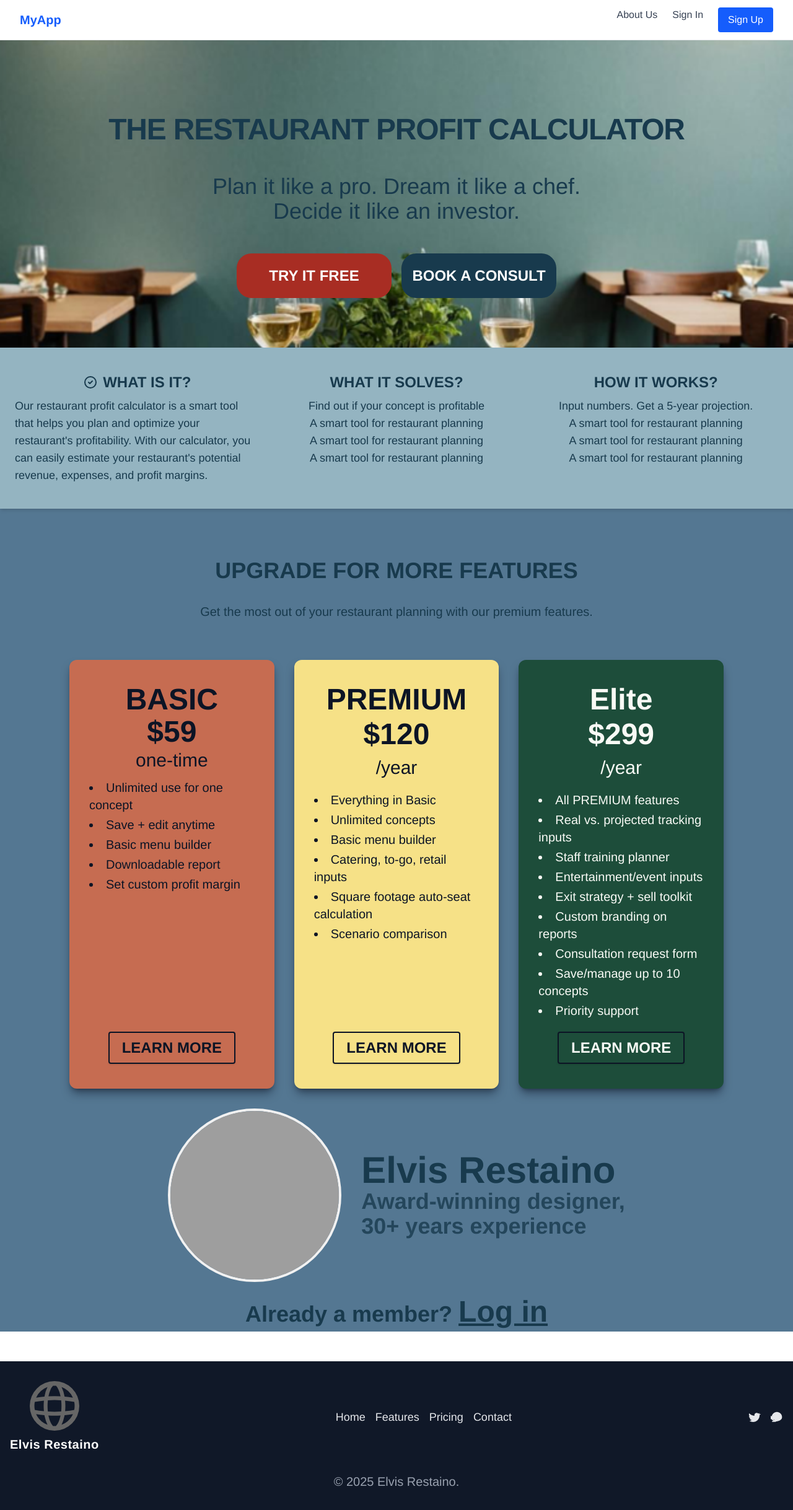
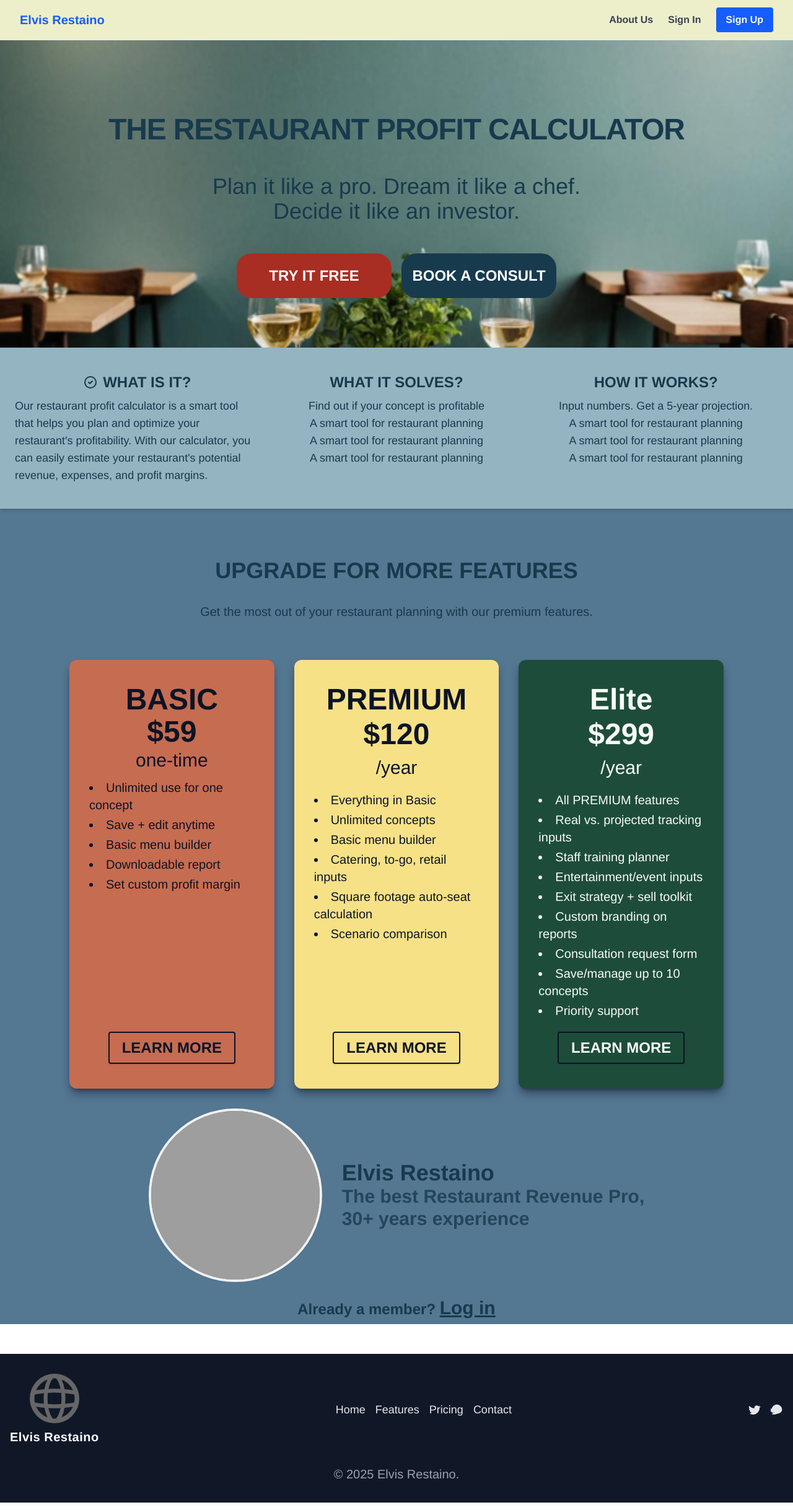
Before and after one commit to pwithsug/restaRevenueCalc, a Next.js app: page / in a window 1280 px wide. Shown: the whole page at 62% size. Built offline with nearby package versions, Linux system fonts and the light colour scheme; grey boxes are pictures that could not be loaded.

Commit message:
set color category and set navbar

```diff
--- a/src/app/globals.css
+++ b/src/app/globals.css
@@ -8,6 +8,11 @@
 @theme inline {
   --color-background: var(--background);
   --color-foreground: var(--foreground);
+  --color-primary: #547792;
+  --color-secondary: #1d4d3a;
+  --color-tertiary: #547792;
+  --color-dark: #183a4d;
+  --color-light: #ECEFCA;
   /* --font-sans: var(--font-geist-sans);
   --font-mono: var(--font-geist-mono); */
 }
--- a/src/app/navbar.js
+++ b/src/app/navbar.js
@@ -5,10 +5,10 @@
   const [isOpen, setIsOpen] = useState(false);
 
   return (
-    <nav className="bg-white border-b border-gray-200 px-4 py-3 md:px-8">
+    <nav className="bg-light border-b border-gray-200 px-4 py-3 md:px-8">
       <div className="flex justify-between items-center mx-auto max-w-7xl">
         <div className="flex items-center">
-          <span className="text-xl font-bold text-blue-600">MyApp</span>
+          <span className="text-xl font-bold text-blue-600">Elvis Restaino</span>
         </div>
         <div className="md:hidden">
           <button
@@ -21,10 +21,10 @@
             </svg>
           </button>
         </div>
-        <div className="hidden md:flex space-x-6">
-          <a href="/about" className="text-gray-700 hover:text-blue-600 font-medium">About Us</a>
-          <a href="/signin" className="text-gray-700 hover:text-blue-600 font-medium">Sign In</a>
-          <a href="/signup" className="bg-blue-600 text-white px-4 py-2 rounded hover:bg-blue-700 font-medium">Sign Up</a>
+        <div className="hidden items-center md:flex space-x-6">
+          <a href="/about" className="text-gray-700 hover:text-blue-600 font-large font-bold">About Us</a>
+          <a href="/signin" className="text-gray-700 hover:text-blue-600 font-large font-bold">Sign In</a>
+          <a href="/signup" className="bg-blue-600 text-white px-4 py-2 rounded hover:bg-blue-700 font-large font-bold">Sign Up</a>
         </div>
       </div>
       {/* Mobile Menu */}
--- a/src/app/page.js
+++ b/src/app/page.js
@@ -9,7 +9,7 @@
     router.push("/free");
   };
   return (
-    <div className="min-h-screen flex flex-col items-center bg-[#547792]  text-[#183a4d]">
+    <div className="min-h-screen flex flex-col items-center bg-primary  text-dark">
       {/* Headline */}
       <div style={{backgroundImage: "url('/images/111.png')", backgroundSize: "cover", backgroundPosition: "center", width: "100vw"}}>
         <h1 className=" text-5xl font-extrabold text-center mt-30 mb-12 tracking-tight">
@@ -118,7 +118,6 @@
           <button className=" text-2xl font-bold rounded px-5 py-2 mt-auto shadow  transition border-2 border-[#0c1425] ">
             LEARN MORE
           </button>
-          {/* text-[#b23b2a] hover:bg-[#f8faf5] bg-white*/}
         </div>
         {/* Elite */}
         <div className="flex-1 bg-[#1d4d3a] rounded-xl py-10 px-8 flex flex-col items-center shadow-lg shadow-[#0c1425]/50 min-w-[260px] w-full mx-auto text-[#f8faf5] transition duration-300 ease-in-out hover:scale-105 hover:shadow-2xl">
@@ -139,7 +138,6 @@
           <button className=" text-2xl font-bold rounded px-5 py-2 mt-auto shadow  transition border-2 border-[#0c1425] ">
             LEARN MORE
           </button>
-          {/* text-[#b23b2a] hover:bg-[#f8faf5] bg-white*/}
         </div>
       </div>
       {/* Profile */}
@@ -150,22 +148,22 @@
           className="w-70 h-70 rounded-full object-cover grayscale border-4 border-[#e3f4fa]"
         />
         <div className="text-center md:text-left">
-          <div className="text-[#183a4d] text-6xl font-bold">
+          <div className="text-[#183a4d] text-4xl font-bold">
             Elvis Restaino
           </div>
-          <div className="text-[#183a4d]/80 text-4xl font-bold">
-            Award-winning designer,
+          <div className="text-[#183a4d]/80 text-3xl font-bold">
+            The best Restaurant Revenue Pro,
             <br />
             30+ years experience
           </div>
         </div>
       </div>
       {/* Login link */}
-      <div className="text-center text-[#183a4d] text-4xl font-bold mb-2">
+      <div className="text-center text-[#183a4d] text-2xl font-bold mb-2">
         Already a member?{" "}
         <a
           href="#"
-          className=" text-5xl underline font-bold hover:text-[#b23b2a]"
+          className=" text-3xl underline font-bold hover:text-[#b23b2a]"
         >
           Log in
         </a>
```
